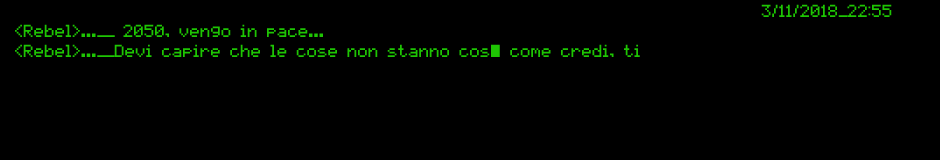
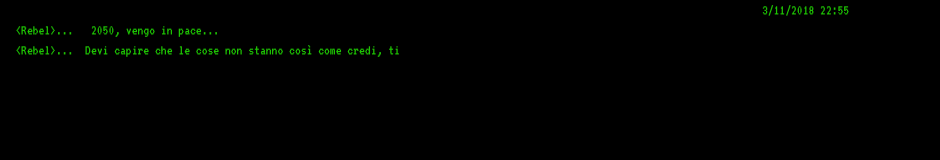
Before and after one commit to AntoCr/Terminal, a plain HTML site: page index.html in a window 1280 px wide. Shown: the whole page, without its empty margins (0-940 px from the left). Drawn offline with nearby package versions, Linux system fonts and the light colour scheme.

Commit message:
changing font

```diff
--- a/Fonts/Fonts.css
+++ b/Fonts/Fonts.css
@@ -2,3 +2,8 @@
     font-family: "Pixelato";
     src: url("pixelmix/pixelmix.ttf");
 }
+
+@font-face {
+    font-family: "vt323";
+    src: url("vt323/VT323-Regular.ttf");
+}
--- a/Style.css
+++ b/Style.css
@@ -1,6 +1,6 @@
 body {
 	background-color: #000;
-	font-family: "Pixelato";
+	font-family: "vt323";
 	color: #1ec503;
 }
 
```
Also changed, not shown: Fonts/vt323/OFL.txt (added), Fonts/vt323/VT323-Regular.ttf (added).
